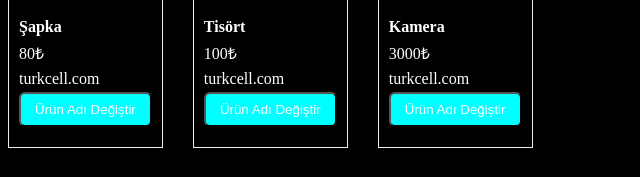
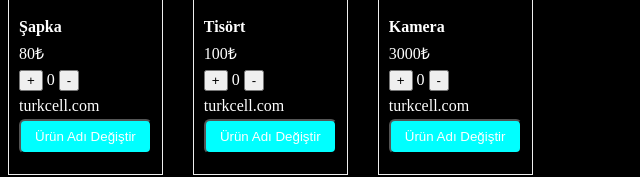
Before and after one commit to berkkdemirr/turkcell-global-bilgi-react-egitimi, a React (Vite) app: page / in a window 1280 px wide. Shown: the part 203-380 px from the top of the page, without its empty margins (0-640 px from the left). Built offline with nearby package versions, Linux system fonts and the light colour scheme.

Commit message:
single state tanımlama

```diff
--- a/src/components/Products/ProductItem.jsx
+++ b/src/components/Products/ProductItem.jsx
@@ -2,15 +2,16 @@ import { useState } from "react";
 import Button from "../UI/Button";
 import ProductInfo from "./ProductInfo";
 import "./ProductItem.css";
+import Counter from "../Counter";
 
 function ProductItem(props) {
   // let productTitle = props.item.productTitle;
-  const [productTitle, setProductTitle] = useState(props.item.productTitle)
+  const [productTitle, setProductTitle] = useState(props.item.productTitle);
 
   function handleTitleChange() {
     // productTitle = "Değiştirildi";
     // console.log(productTitle);
-    setProductTitle(`${productTitle} Değiştirildi`)
+    setProductTitle(`${productTitle} Değiştirildi`);
   }
 
   console.log("re-rendered");
@@ -22,6 +23,7 @@ function ProductItem(props) {
         <ProductInfo>
           <b className="product-title">{productTitle}</b>
           <span className="product-price">{props.item.productPrice}₺</span>
+          <Counter />
         </ProductInfo>
         <Button title="Ürün Adı Değiştir" onClick={handleTitleChange} />
       </div>
```
